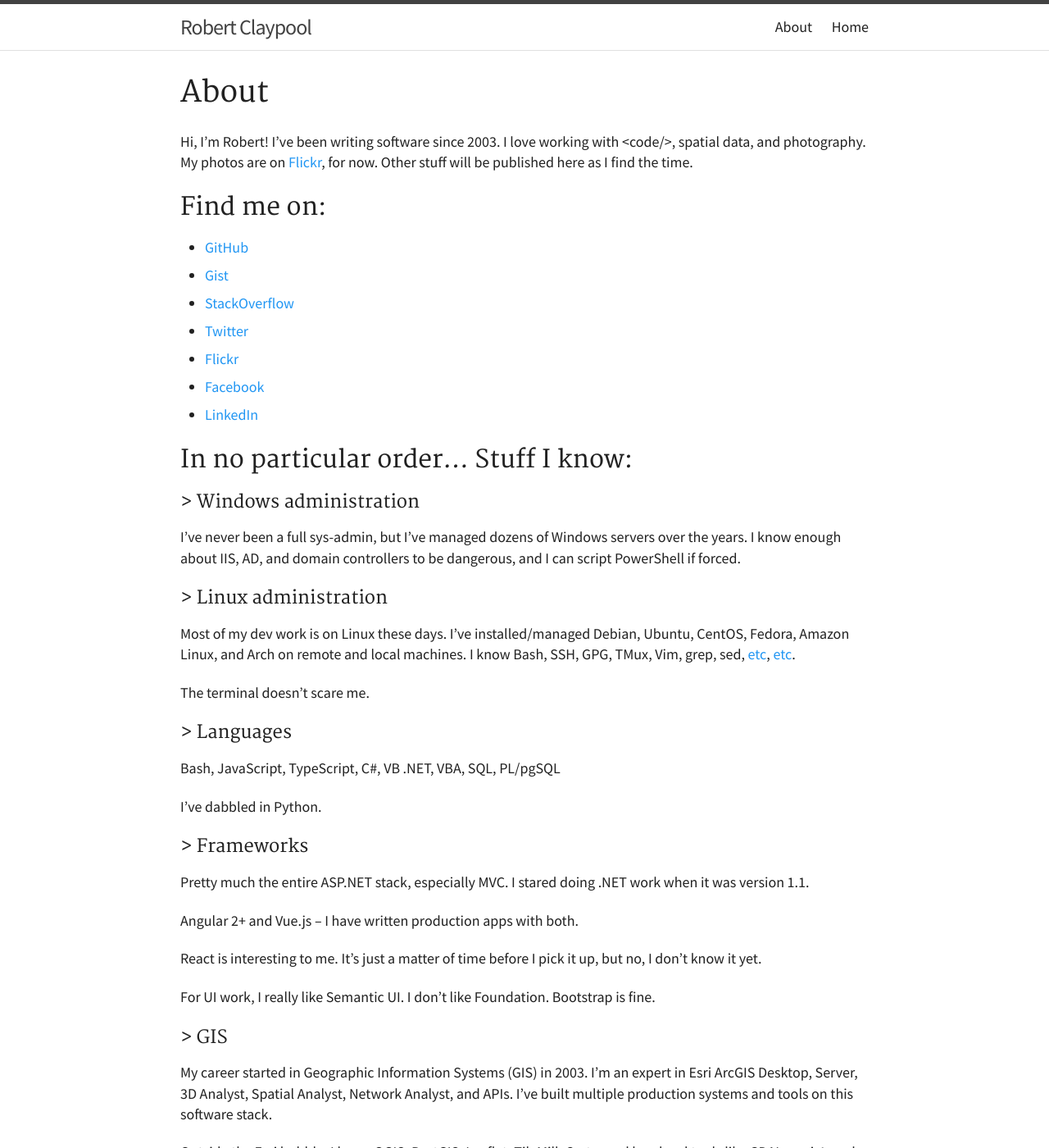
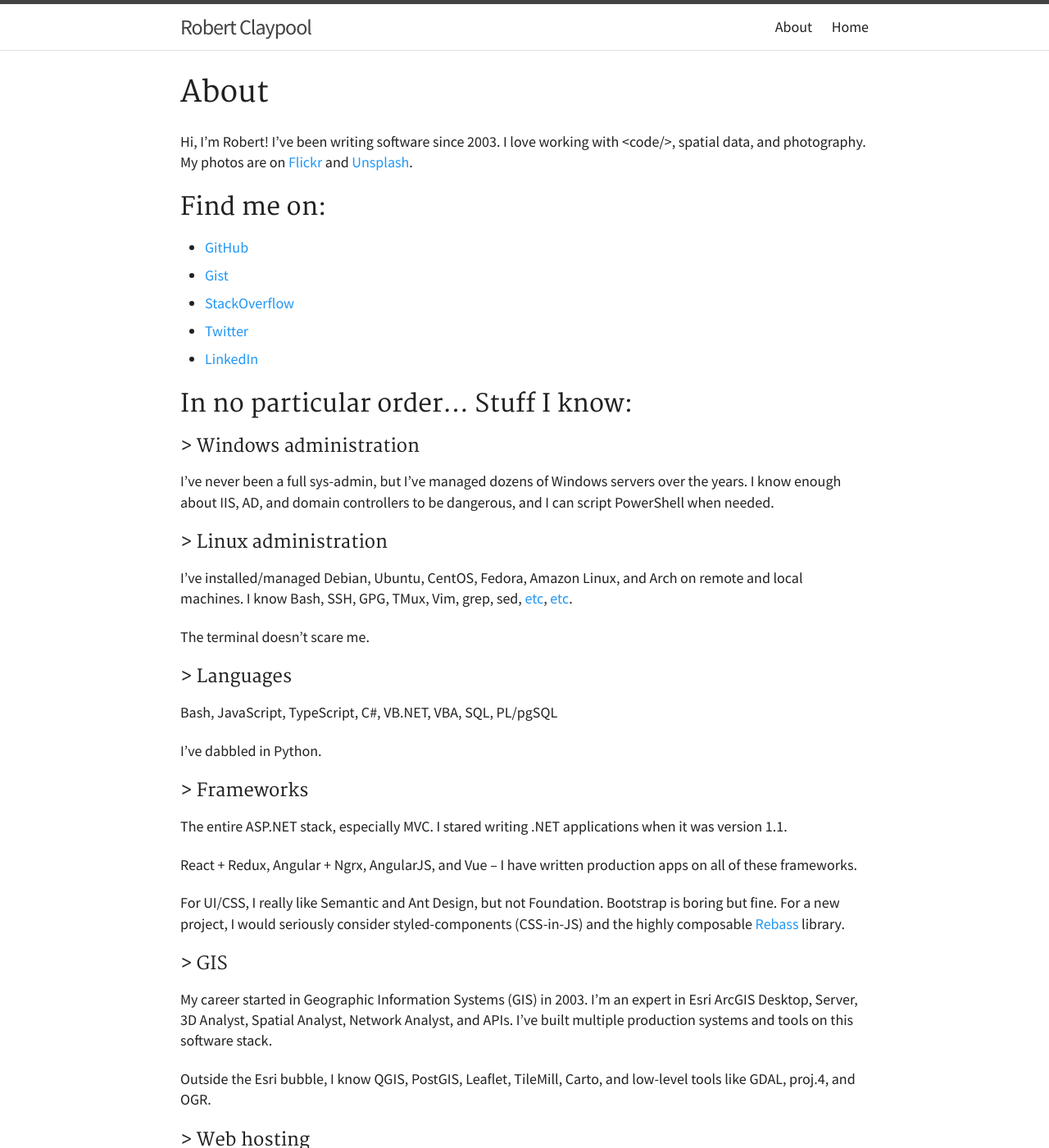
Before and after one commit to robert-claypool/robert-claypool.github.io, a Jekyll site: the page built from about.md, in a window 1280 px wide and 1400 px high. Shown: the whole window at 82% size. Built offline with Jekyll 4.4.1, drawn with Linux system fonts in a browser that asks for light colours; nearby versions of some CDN libraries; some of the changed text lies outside the part shown.

Commit message:
More info, less spice

```diff
--- a/about.md
+++ b/about.md
@@ -6,16 +6,14 @@ permalink: /about/
 
 Hi, I'm Robert! I've been writing software since 2003.
 I love working with &lt;code/&gt;, spatial data, and photography.
-My photos are on [Flickr](https://www.flickr.com/people/35106989@N08/),
-for now. Other stuff will be published here as I find the time.
+My photos are on [Flickr](https://www.flickr.com/people/35106989@N08/) and
+[Unsplash](https://unsplash.com/@robert_claypool).
 
 ## Find me on:
 * [GitHub](https://github.com/robert-claypool)
 * [Gist](https://gist.github.com/robert-claypool)
 * [StackOverflow](https://stackoverflow.com/users/23566/robert-claypool)
 * [Twitter](https://twitter.com/#!/robertclaypool)
-* [Flickr](https://www.flickr.com/people/35106989@N08/)
-* [Facebook](https://www.facebook.com/robert.g.claypool)
 * [LinkedIn](https://www.linkedin.com/in/robertclaypool)
 
 ## In no particular order... Stuff I know:
@@ -23,10 +21,9 @@ for now. Other stuff will be published here as I find the time.
 ### > Windows administration
 I've never been a full sys-admin, but I've managed dozens of Windows
 servers over the years. I know enough about IIS, AD, and domain
-controllers to be dangerous, and I can script PowerShell if forced.
+controllers to be dangerous, and I can script PowerShell when needed.
 
 ### > Linux administration
-Most of my dev work is on Linux these days.
 I've installed/managed Debian, Ubuntu, CentOS, Fedora, Amazon Linux, and
 Arch on remote and local machines. I know Bash, SSH, GPG, TMux, Vim, grep, sed,
 [etc](https://sanctum.geek.nz/arabesque/series/unix-as-ide/),
@@ -35,20 +32,21 @@ Arch on remote and local machines. I know Bash, SSH, GPG, TMux, Vim, grep, sed,
 The terminal doesn't scare me.
 
 ### > Languages
-Bash, JavaScript, TypeScript, C#, VB .NET, VBA, SQL, PL/pgSQL
+Bash, JavaScript, TypeScript, C#, VB.NET, VBA, SQL, PL/pgSQL
 
 I've dabbled in Python.
 
 ### > Frameworks
-Pretty much the entire ASP.NET stack, especially MVC. I stared doing .NET work
+The entire ASP.NET stack, especially MVC. I stared writing .NET applications
 when it was version 1.1.
 
-Angular 2+ and Vue.js -- I have written production apps with both.
+React + Redux, Angular + Ngrx, AngularJS, and Vue -- I have written production
+apps on all of these frameworks.
 
-React is interesting to me. It's just a matter of time before I pick it up,
-but no, I don't know it yet.
-
-For UI work, I really like Semantic UI. I don't like Foundation. Bootstrap is fine.
+For UI/CSS, I really like Semantic and Ant Design, but not Foundation.
+Bootstrap is boring but fine. For a new project, I would seriously
+consider styled-components (CSS-in-JS) and the highly composable
+[Rebass](http://jxnblk.com/rebass/) library.
 
 ### > GIS
 My career started in Geographic Information Systems (GIS) in 2003. I'm an
@@ -91,11 +89,11 @@ and get out of a team's way.
 Redis, NGINX, Docker, Docker Compose, SQL Server, and PostgreSQL. I know
 all of them pretty well.
 
-I hate Oracle. It's a fine database, but the company is garbage. Postgres is
-free and awesome, use that instead.
+Oracle a fine database, but the company is garbage. Postgres is free and
+awesome, use that instead.
 
 ### > AWS and "the cloud"
-I'm learning Azure now, but Amazon Web Services (AWS) is what I really know.
+I'm learning Azure now, but Amazon Web Services (AWS) is what I know best.
 
 I have managed a network of servers and services on AWS since 2012.
 My experience spans a large number of the core services which are needed to
```
Also changed, not shown: other parts of about.md (+4 -4 lines).
